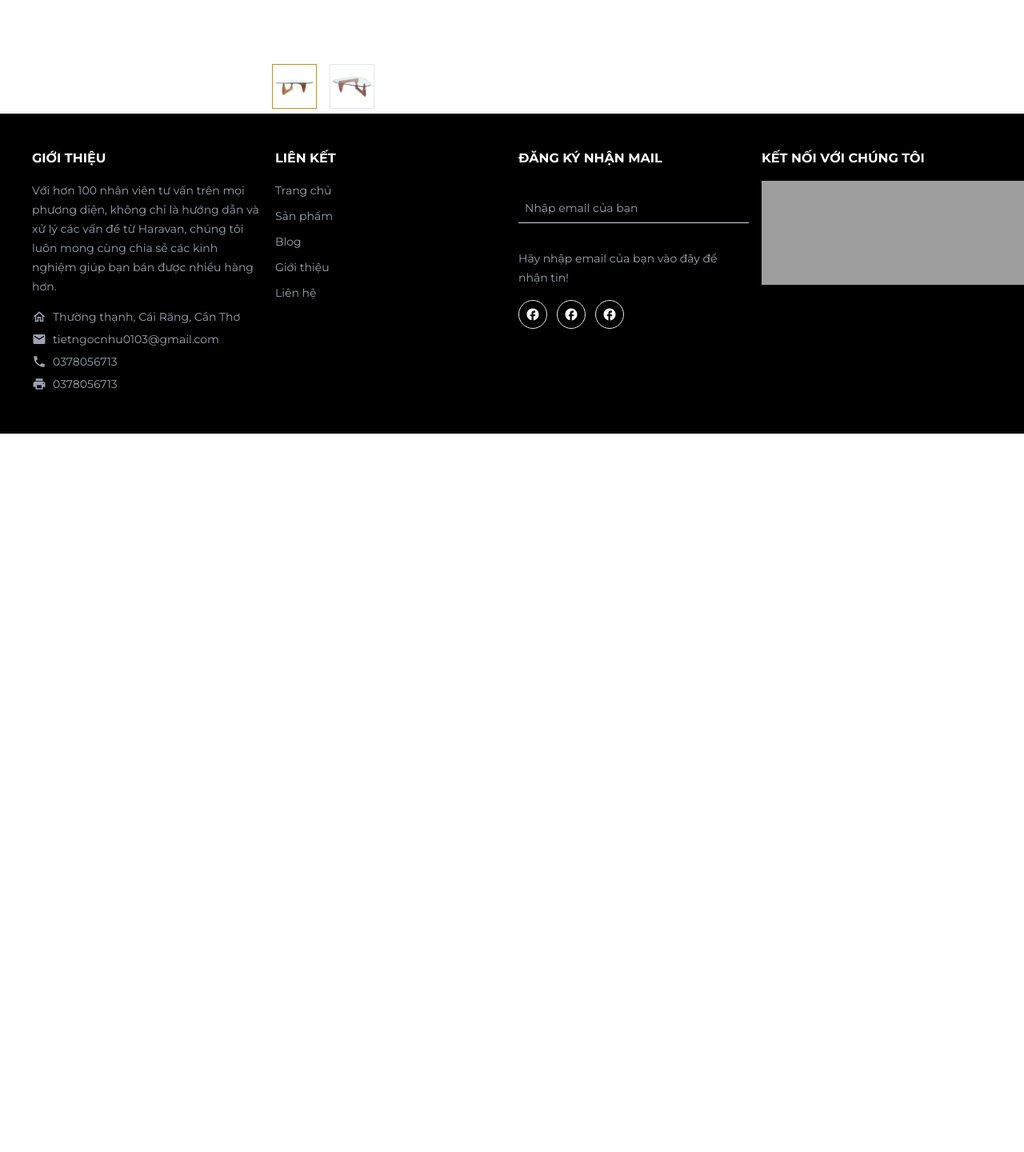
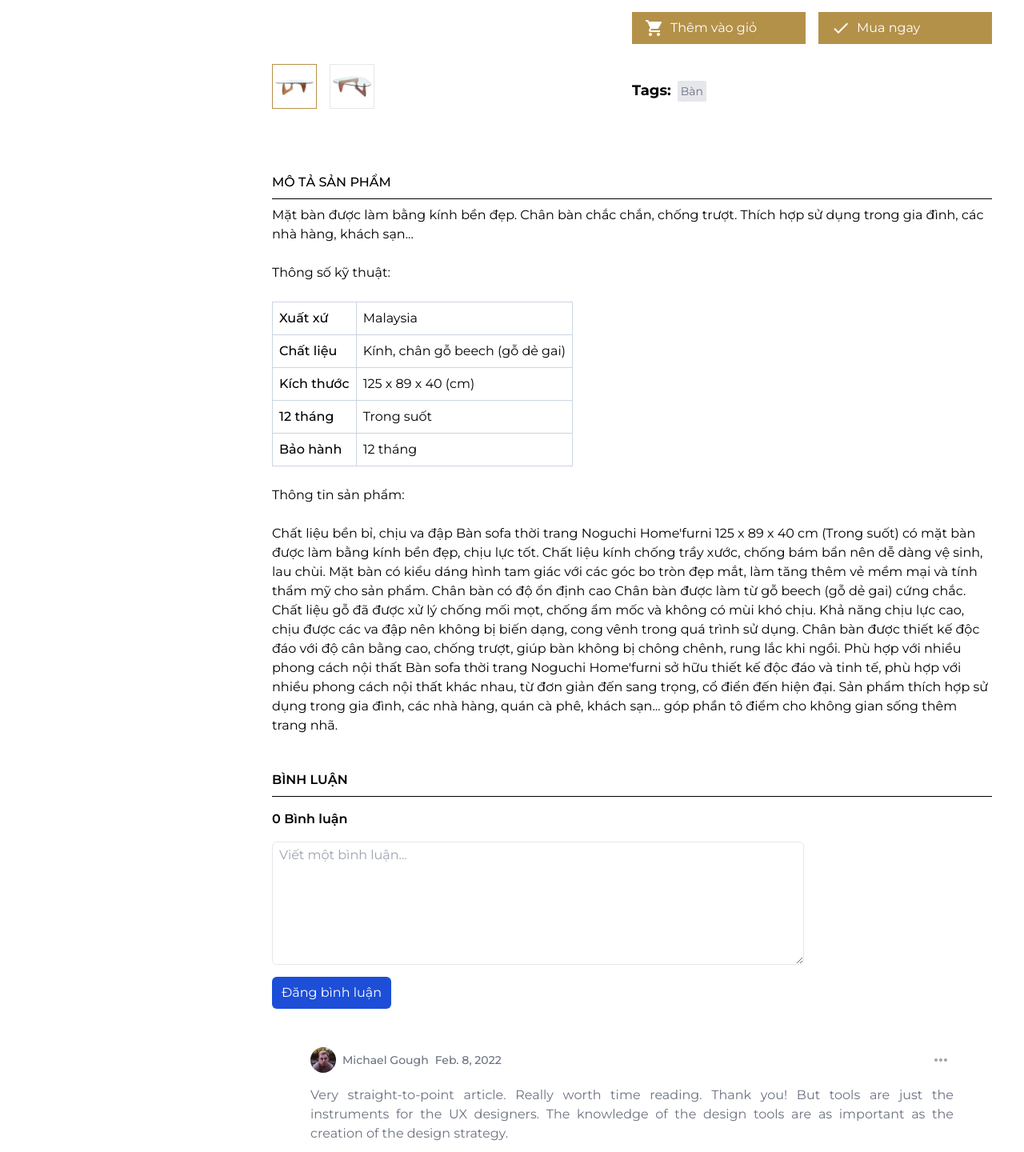
Before and after one commit to tietngocnhub1910120/nienluannganh, a React (Vite) app in the folder client/: page /products/1 in a window 1280 px wide. Shown: the part 570-2010 px from the top of the page at 80% size. Before the commit the page ends 1112 px from the top, so only its background shows below. Built offline with nearby package versions, Linux system fonts and the light colour scheme; grey boxes are pictures that could not be loaded.

Commit message:
commit 3

```diff
--- /dev/null
+++ b/client/src/components/CommentForm.jsx
@@ -0,0 +1,20 @@
+const CommentForm = () => {
+  return (
+    <div className="w-full">
+      <p className="font-semibold my-4">0 Bình luận</p>
+      <textarea
+        className="py-1 px-2 outline-none border rounded-md"
+        name="comment"
+        cols="70"
+        rows="6"
+        placeholder="Viết một bình luận..."
+      ></textarea>
+
+      <button className="block px-3 py-2 mt-2 bg-blue-700 rounded-md text-white">
+        Đăng bình luận
+      </button>
+    </div>
+  );
+};
+
+export default CommentForm;
--- a/client/src/components/ProductItem.jsx
+++ b/client/src/components/ProductItem.jsx
@@ -8,7 +8,7 @@ const ProductItem = () => {
         <img
           src={srcProduct1}
           alt=""
-          className="-ml-[300px] ease-linear duration-300 group-hover:ml-0"
+          className="-ml-[100%] ease-linear duration-300 group-hover:ml-0"
         />
         <img
           src={srcProduct2}
--- a/client/src/index.css
+++ b/client/src/index.css
@@ -8,6 +8,9 @@
   }
   .bg-primary {
     background-color: #b49149;
+  }
+  .bg-hover {
+    background-color: #d9bb36;
   }
   .text-primary {
     color: #b49149;
--- a/client/src/pages/ProductDetail.jsx
+++ b/client/src/pages/ProductDetail.jsx
@@ -1,10 +1,15 @@
 import srcProduct1 from "../assets/upload_1aa6f23a22d74fa88509f30ff89740b1_large.webp";
 import srcProduct2 from "../assets/upload_large.webp";
+import avatar from "../assets/profile.jpg";
+import Category from "../components/Category";
+import ProductItem from "../components/ProductItem";
+import CommentForm from "../components/CommentForm";
+import { MdShoppingCart, MdDone, MdMoreHoriz } from "react-icons/md";
 import { useParams } from "react-router-dom";
 import { useState, useEffect } from "react";
-import Category from "../components/Category";
 const ProductDetail = () => {
   let { productId } = useParams();
+  const [option, setOption] = useState(false);
   const [size, setSize] = useState("s");
   const [index, setIndex] = useState(0);
   const [color, setColor] = useState("red");
@@ -25,31 +30,37 @@ const ProductDetail = () => {
   });
   return (
     <div className="app__container my-8 pb-16">
-      <div className="grid grid-cols-4">
+      <section className="grid grid-cols-4">
         <Category />
-        <div className="col-span-3">
-          <div className="grid grid-cols-2">
-            <div className="h-[400px]">
-              <img src={data[index]} alt="" className="scale-90" />
+        <div className="col-span-3 ">
+          <div className="grid grid-cols-2 ">
+            <div>
+              <figure>
+                <img src={data[index]} alt="" className="scale-90" />
+              </figure>
               <div className="flex gap-4">
                 <div
                   className="w-14 slide-img border hover:border-primary"
                   onClick={handleChooseImgae}
                 >
-                  <img src={srcProduct1} alt="" data-index={0} />
+                  <figure>
+                    <img src={srcProduct1} alt="" data-index={0} />
+                  </figure>
                 </div>
                 <div
                   className="w-14 slide-img border hover:border-primary"
                   onClick={handleChooseImgae}
                 >
-                  <img src={srcProduct2} alt="" data-index={1} />
+                  <figure>
+                    <img src={srcProduct2} alt="" data-index={1} />
+                  </figure>
                 </div>
               </div>
             </div>
             <div>
-              <h4 className="font-bold text-xl">
+              <h1 className="font-semibold text-xl">
                 Bàn Sofa Thời Trang Noguchi Home'furni
-              </h4>
+              </h1>
               <p className="text-base">SKU: SF022-1</p>
               <h5 className="text-red-400 text-2xl font-medium mt-2">
                 1,200,000₫
@@ -93,13 +104,162 @@ const ProductDetail = () => {
                   defaultValue={1}
                   min={1}
                   max={28}
-                  className="p-2 w-16 border"
+                  className="p-2 my-4 w-16 border"
                 />
+              </div>
+              <div className="flex gap-4 mb-11">
+                <div className="flex items-center bg-primary text-white w-full px-4 py-2 gap-2 cursor-pointer hover:bg-hover">
+                  <MdShoppingCart className="text-2xl" />
+                  <span>Thêm vào giỏ</span>
+                </div>
+                <div className="flex items-center bg-primary text-white w-full px-4 py-2 gap-2 cursor-pointer hover:bg-hover">
+                  <MdDone className="text-2xl" />
+                  <span>Mua ngay</span>
+                </div>
+              </div>
+              <div>
+                <p className="font-bold text-lg">
+                  Tags:
+                  <span className="text-gray-500 text-sm font-normal bg-gray-200 p-1 rounded-sm ml-2">
+                    Bàn
+                  </span>
+                </p>
               </div>
             </div>
           </div>
+          <section className="mt-20">
+            <h2 className="font-medium">MÔ TẢ SẢN PHẨM</h2>
+            <div className="h-[1px] w-full bg-black my-2"></div>
+            <p>
+              Mặt bàn được làm bằng kính bền đẹp. Chân bàn chắc chắn, chống
+              trượt. Thích hợp sử dụng trong gia đình, các nhà hàng, khách
+              sạn...
+            </p>
+            <div>
+              <p className="mt-6">Thông số kỹ thuật:</p>
+
+              <table className="my-6">
+                <tbody>
+                  <tr>
+                    <td className="border px-2 py-2 font-medium border-slate-300">
+                      Xuất xứ
+                    </td>
+                    <td className="border px-2 py-2 border-slate-300">
+                      Malaysia
+                    </td>
+                  </tr>
+                  <tr>
+                    <td className="border px-2 py-2 border-slate-300 font-medium">
+                      Chất liệu
+                    </td>
+                    <td className="border px-2 py-2 border-slate-300">
+                      Kính, chân gỗ beech (gỗ dẻ gai)
+                    </td>
+                  </tr>
+                  <tr>
+                    <td className="border px-2 py-2 border-slate-300 font-medium">
+                      Kích thước
+                    </td>
+                    <td className="border px-2 py-2 border-slate-300 ">
+                      125 x 89 x 40 (cm)
+                    </td>
+                  </tr>
+                  <tr>
+                    <td className="border px-2 py-2 border-slate-300 font-medium">
+                      12 tháng
+                    </td>
+                    <td className="border px-2 py-2 border-slate-300">
+                      Trong suốt
+                    </td>
+                  </tr>
+                  <tr>
+                    <td className="border px-2 py-2 border-slate-300 font-medium">
+                      Bảo hành
+                    </td>
+                    <td className="border px-2 py-2 border-slate-300">
+                      12 tháng
+                    </td>
+                  </tr>
+                </tbody>
+              </table>
+            </div>
+            <div>
+              <p className="mb-6">Thông tin sản phẩm:</p>
+              <span>
+                Chất liệu bền bỉ, chịu va đập Bàn sofa thời trang Noguchi
+                Home'furni 125 x 89 x 40 cm (Trong suốt) có mặt bàn được làm
+                bằng kính bền đẹp, chịu lực tốt. Chất liệu kính chống trầy xước,
+                chống bám bẩn nên dễ dàng vệ sinh, lau chùi. Mặt bàn có kiểu
+                dáng hình tam giác với các góc bo tròn đẹp mắt, làm tăng thêm vẻ
+                mềm mại và tính thẩm mỹ cho sản phẩm. Chân bàn có độ ổn định cao
+                Chân bàn được làm từ gỗ beech (gỗ dẻ gai) cứng chắc. Chất liệu
+                gỗ đã được xử lý chống mối mọt, chống ẩm mốc và không có mùi khó
+                chịu. Khả năng chịu lực cao, chịu được các va đập nên không bị
+                biến dạng, cong vênh trong quá trình sử dụng. Chân bàn được
+                thiết kế độc đáo với độ cân bằng cao, chống trượt, giúp bàn
+                không bị chông chênh, rung lắc khi ngồi. Phù hợp với nhiều phong
+                cách nội thất Bàn sofa thời trang Noguchi Home'furni sở hữu
+                thiết kế độc đáo và tinh tế, phù hợp với nhiều phong cách nội
+                thất khác nhau, từ đơn giản đến sang trọng, cổ điển đến hiện
+                đại. Sản phẩm thích hợp sử dụng trong gia đình, các nhà hàng,
+                quán cà phê, khách sạn... góp phần tô điểm cho không gian sống
+                thêm trang nhã.
+              </span>
+            </div>
+          </section>
+          <section className="mt-11">
+            <h2 className="font-semibold">BÌNH LUẬN</h2>
+            <div className="h-[1px] w-full bg-black my-2"></div>
+            <CommentForm />
+            <ul className="mx-8 mt-8">
+              <li className="mt-4 p-4 border-b">
+                <div className="flex items-center justify-between">
+                  <div className="flex items-center gap-2">
+                    <figure className="w-8 h-8 rounded-full overflow-hidden">
+                      <img src={avatar} alt="avatar" />
+                    </figure>
+                    <span className="text-sm text-gray-500 font-medium">
+                      Michael Gough
+                    </span>
+                    <span className="text-sm text-gray-500 font-medium">
+                      Feb. 8, 2022
+                    </span>
+                  </div>
+                  <span className="relative p-1 rounded-md cursor-pointer hover:bg-gray-200">
+                    <MdMoreHoriz
+                      className="text-2xl text-gray-400"
+                      onClick={() => {
+                        setOption(!option);
+                      }}
+                    />
+                    {option ? (
+                      <ul className="absolute top-10 left-0 bg-white shadow-md ">
+                        <li className="p-2">Edit</li>
+                        <li className="p-2">Remove</li>
+                      </ul>
+                    ) : null}
+                  </span>
+                </div>
+                <p className="mt-4 text-gray-500 text-justify">
+                  Very straight-to-point article. Really worth time reading.
+                  Thank you! But tools are just the instruments for the UX
+                  designers. The knowledge of the design tools are as important
+                  as the creation of the design strategy.
+                </p>
+              </li>
+            </ul>
+          </section>
+          <section className="mt-11">
+            <h4 className="font-medium">SẢN PHẨM KHÁC</h4>
+            <div className="h-[1px] w-full bg-black my-2"></div>
+            <ul className="grid grid-cols-4">
+              <li>
+                <ProductItem />
+              </li>
+            </ul>
+          </section>
         </div>
-      </div>
+      </section>
     </div>
   );
 };
```
Also changed, not shown: client/src/assets/profile.jpg (added).
